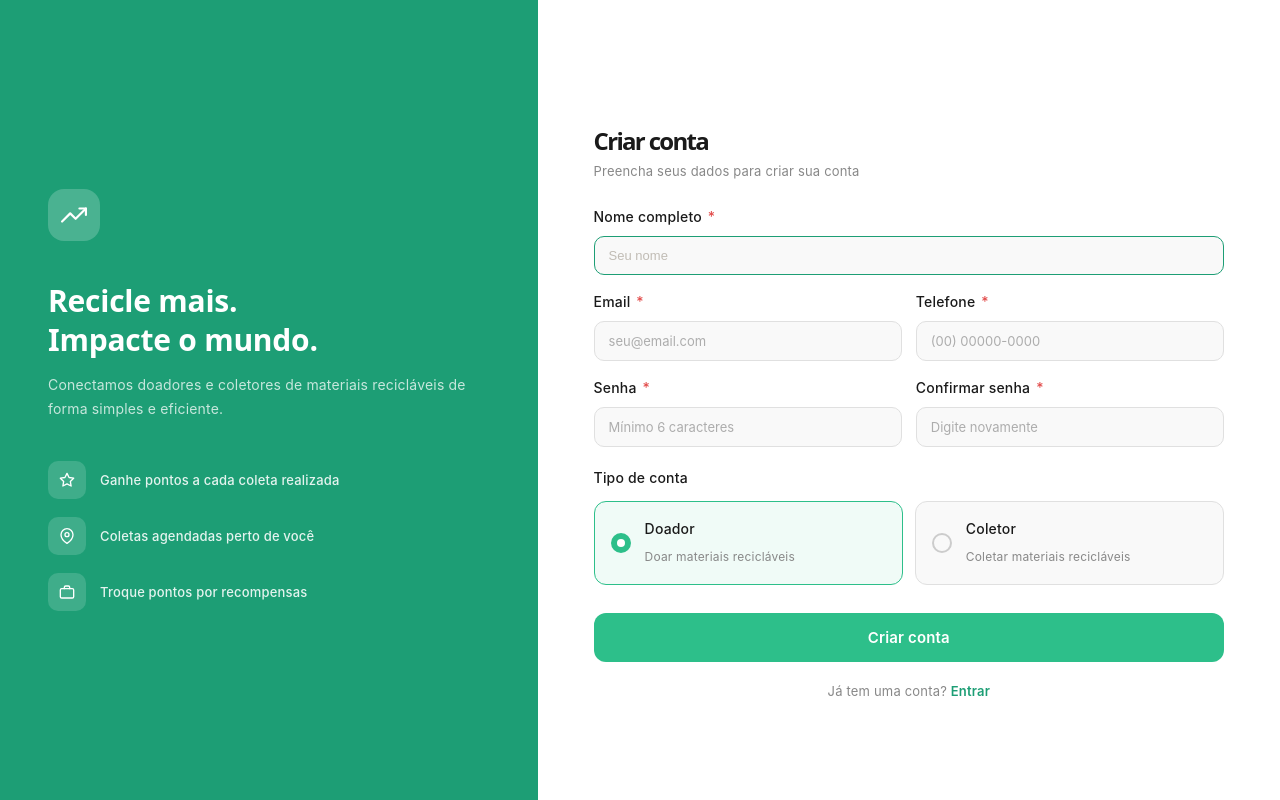
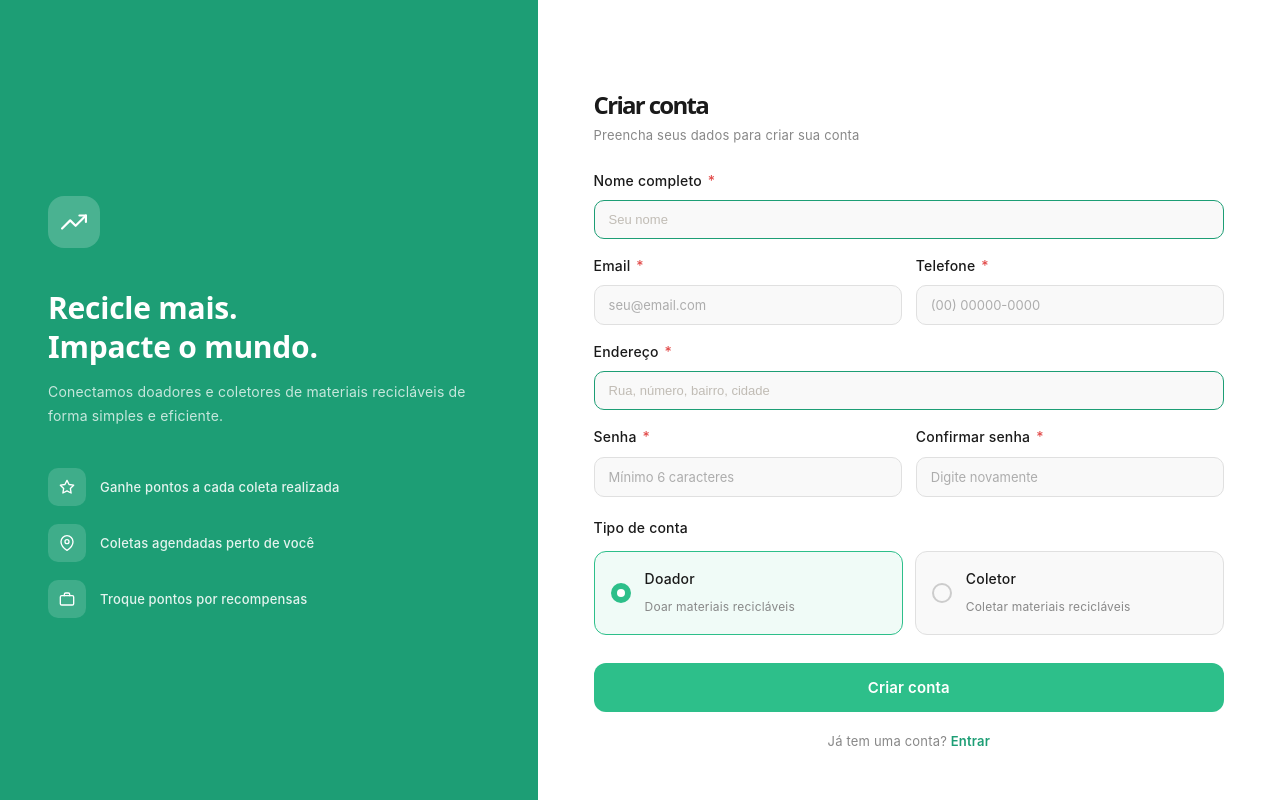
Before and after one commit to Rodrigo-Dourad0/EcoCiclo-FrontEnd, a React (Vite) app in the folder ecociclo/: page /criar-conta in a window 1280 px wide. Built offline with nearby package versions, Linux system fonts and the light colour scheme.

Commit message:
feat: Adicionando campo de Endereço na tela Criar Conta

```diff
--- a/ecociclo/src/modules/auth/hooks/useCriarConta.js
+++ b/ecociclo/src/modules/auth/hooks/useCriarConta.js
@@ -12,7 +12,8 @@ export default function useCriarConta() {
   const [erros, setErros] = useState({});
 
   function handleChange(e) {
-  const { id, value } = e.target;
+  const { id: rawId, value } = e.target;
+  const id = rawId.replace(/2$/, "");
 
   if (id === "telefone") {
     let v = value.replace(/\D/g, "");
--- a/ecociclo/src/modules/auth/pages/CriarConta.jsx
+++ b/ecociclo/src/modules/auth/pages/CriarConta.jsx
@@ -43,6 +43,12 @@ export default function CriarConta() {
             <label htmlFor="telefone">Telefone <span className="cc-obrigatorio">*</span></label>
             <input type="tel" id="telefone" placeholder="(00) 00000-0000" maxLength={15} value={form.telefone} onChange={handleChange} className={erros.telefone ? "input-erro" : ""} autoComplete="off" />
             {erros.telefone && <span className="cc-erro">{erros.telefone}</span>}
+          </div>
+
+          <div className="cc-field">
+            <label htmlFor="endereco">Endereço <span className="cc-obrigatorio">*</span></label>
+            <input type="text" id="endereco" placeholder="Rua, número, bairro, cidade" value={form.endereco} onChange={handleChange} className={erros.endereco ? "input-erro" : ""} />
+            {erros.endereco && <span className="cc-erro">{erros.endereco}</span>}
           </div>
 
           <div className="cc-field">
@@ -147,6 +153,14 @@ export default function CriarConta() {
 
 <div className="cc-row">
   <div className="cc-field">
+    <label htmlFor="endereco2">Endereço <span className="cc-obrigatorio">*</span></label>
+    <input type="text" id="endereco2" placeholder="Rua, número, bairro, cidade" value={form.endereco} onChange={handleChange} className={erros.endereco ? "input-erro" : ""} />
+    {erros.endereco && <span className="cc-erro">{erros.endereco}</span>}
+  </div>
+</div>
+
+<div className="cc-row">
+  <div className="cc-field">
     <label htmlFor="senha2">Senha <span className="cc-obrigatorio">*</span></label>
     <input type="password" id="senha2" placeholder="Mínimo 6 caracteres" value={form.senha} onChange={handleChange} className={erros.senha ? "input-erro" : ""} autoComplete="new-password" />
     {erros.senha && <span className="cc-erro">{erros.senha}</span>}
--- a/ecociclo/src/modules/auth/styles/CriarConta.css
+++ b/ecociclo/src/modules/auth/styles/CriarConta.css
@@ -437,4 +437,6 @@
   .cc-login-link a:hover {
     text-decoration: underline;
   }
+
+
 }
```
Lines whose indentation alone changed are shown as unchanged.
